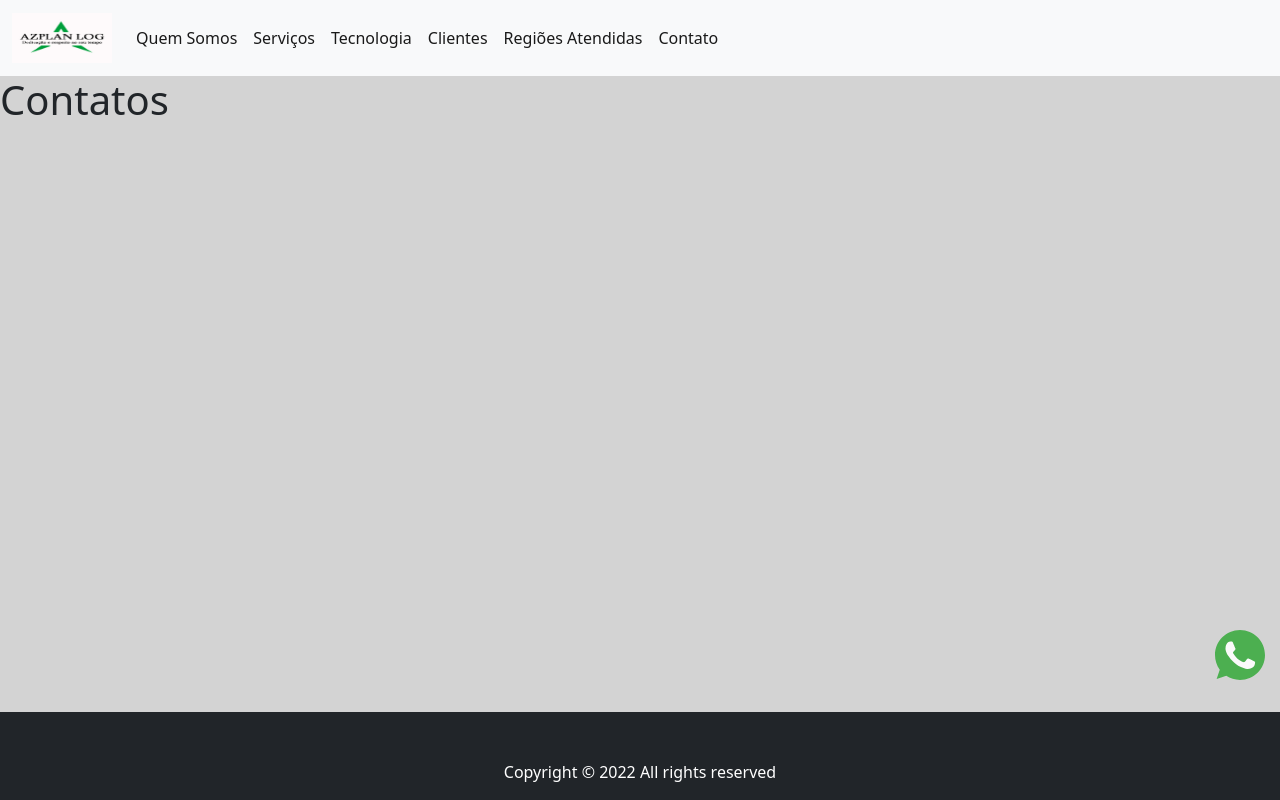
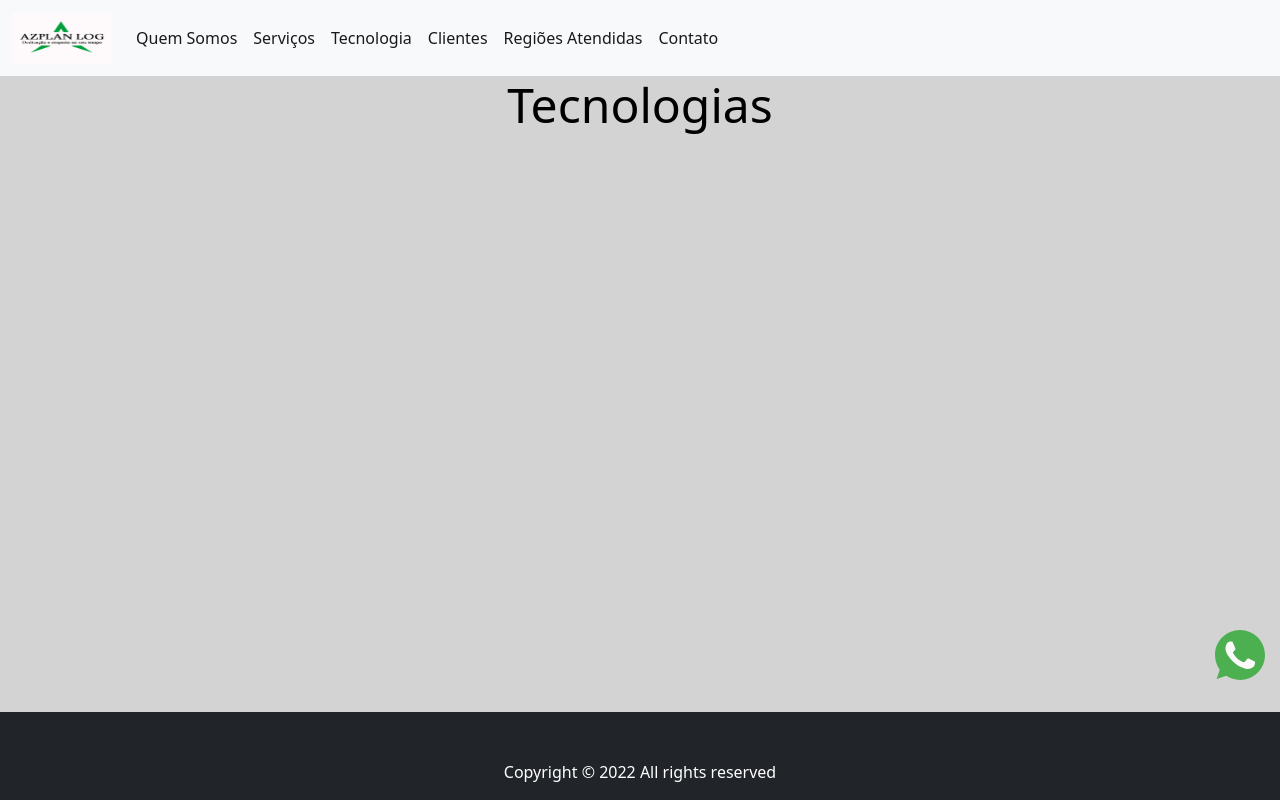
Before and after one commit to bczeulli/AZPlan, a plain HTML site: page pages/tecnologia.html in a window 1280 px wide. Drawn offline with nearby package versions, Linux system fonts and the light colour scheme.

Commit message:
novo teste

```diff
--- a/CSS/style.css
+++ b/CSS/style.css
@@ -102,7 +102,7 @@ body {
 
 .titulo-sv h1{
     color: black;
-    font-size: 4rem;
+    font-size: 3rem;
 }
 
 .paragrafo-sv{
@@ -115,8 +115,18 @@ body {
 
 /* ---------------------------------------------------------------------------- */
 
-
-
 /* TECNOLOGIA */
 
+.titulo-tc{
+    width: 100%;
+    height: 100%;
+    display: flex;
+    justify-content: center;
+}
+
+.titulo-tc h1{
+    color: black;
+    font-size: 3rem;
+}
+
 /* ------------------------------------------------------------------------------- */
--- a/pages/tecnologia.html
+++ b/pages/tecnologia.html
@@ -47,9 +47,9 @@
           </nav>
     </header>
     <main>
-        <div class = "titulo">
+        <div class = "titulo-tc">
 
-            <h1>Contatos</h1>
+            <h1>Tecnologias</h1>
 
         </div>
     </main>
```
